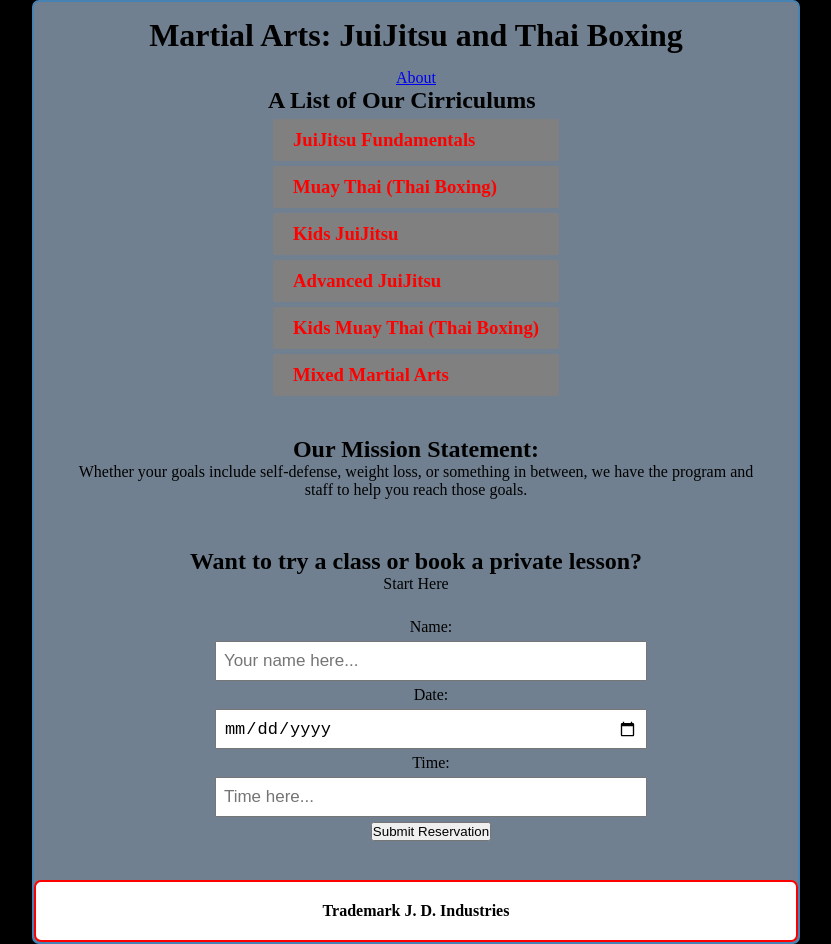
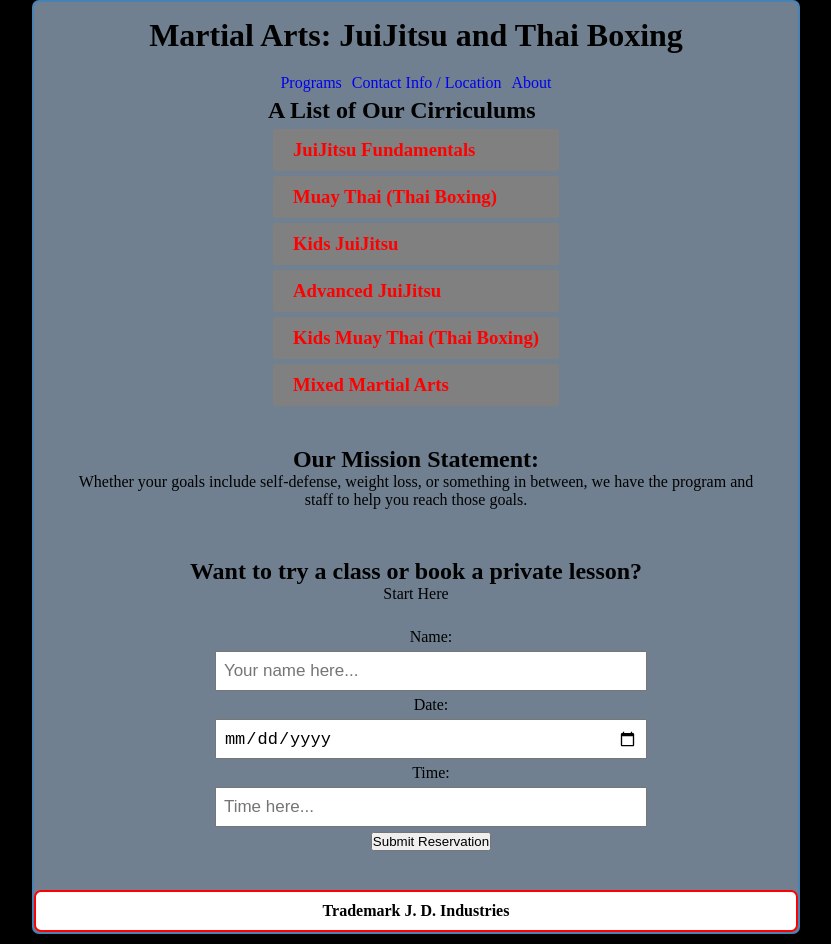
Before and after one commit to JDixon1995/Martial-Arts-App, a React (Create React App) app: page / in a window 1280 px wide. Shown: the whole page, without its empty margins (224-1055 px from the left). Built offline with nearby package versions, Linux system fonts and the light colour scheme.

Commit message:
added and styled Nav component.

```diff
--- a/src/components/Nav.js
+++ b/src/components/Nav.js
@@ -3,9 +3,11 @@ import { BrowserRouter as Router, Route, Link } from 'react-router-dom'
 
 const Nav = () => {
     return (
-            <nav>
+            <nav className="nav">
                     <Router>
-                    <Link to="/about">About</Link>
+                    <Link to="#" className="nav-link">Programs</Link>
+                    <Link to="#" className="nav-link">Contact Info / Location</Link>
+                    <Link to="#" className="nav-link">About</Link>
                     </Router>
             </nav>
     )
--- a/src/index.css
+++ b/src/index.css
@@ -16,8 +16,7 @@ body {
   justify-content: center;
   flex-direction: column;
   width: 60%;
-  height: 75%;
-  min-height: 75%;
+  height: 65%;
   border: 2px solid steelblue;
   border-radius: 7px;
   margin: 0 auto;
@@ -28,6 +27,16 @@ body {
   margin: 5px;
   padding: 10px;
   text-align: center;
+}
+
+.nav {
+  text-align: center;
+  margin: 5px;
+}
+
+.nav-link {
+  margin: 5px;
+  text-decoration: none;
 }
 
 .program {
@@ -85,7 +94,7 @@ body {
   text-align: center;
   border: 2px solid red;
   width: 100%;
-  padding: 20px;
+  padding: 10px;
   border-radius: 7px;
   background-color: white;
 }
```
